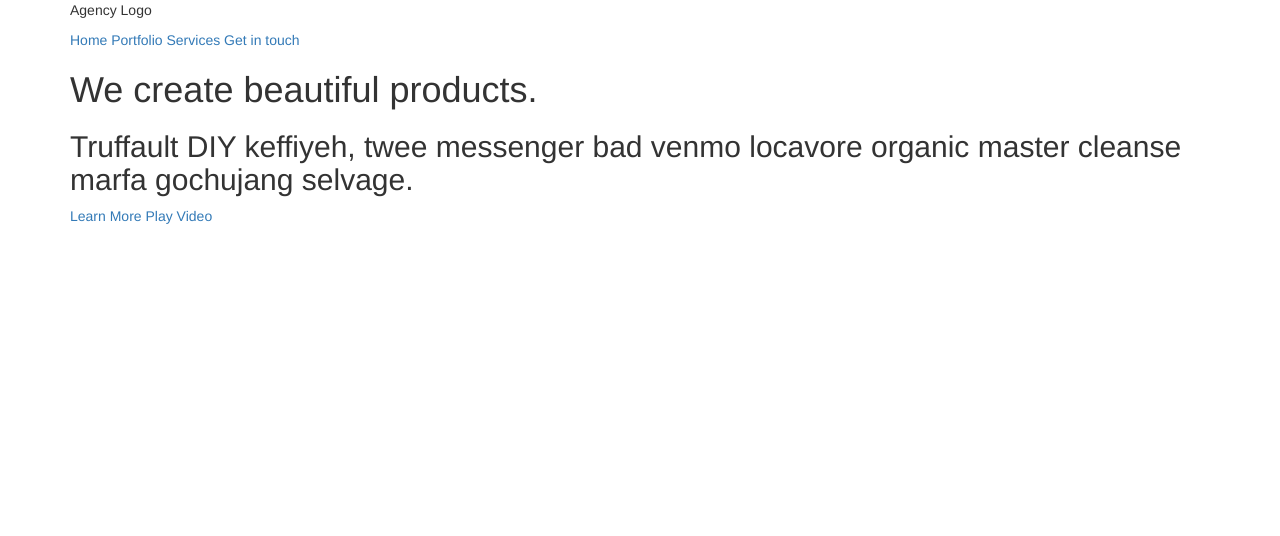
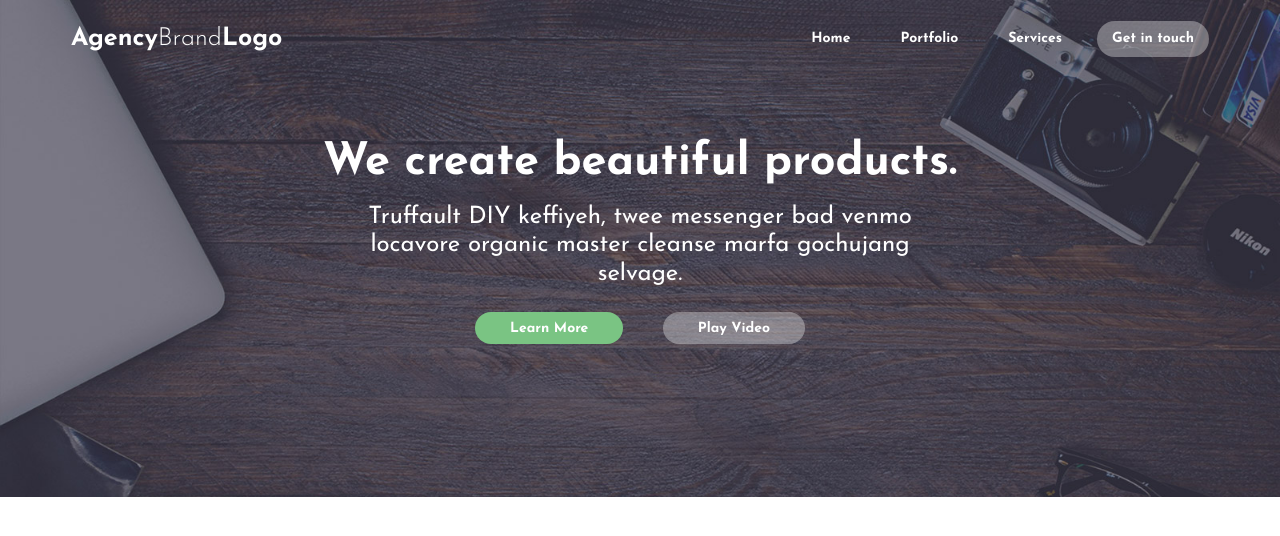
Before and after one commit to AdiyamGN/landing-page, a plain HTML site: page index.html in a window 1280 px wide. Drawn offline with nearby package versions, Linux system fonts and the light colour scheme.

Commit message:
coded and styled the banner section. Also included images in the images folder.

```diff
--- a/index.html
+++ b/index.html
@@ -4,40 +4,53 @@
 <head>
 	<meta charset="UTF-8">
 	<meta http-equiv="X-UA-Compatible" content="IE=edge,chrome=1">
+	<meta name="viewport" content="width=device-width, initial-scale=1.0">
 	<title>Agency Landing</title>
 	<link rel="stylesheet" href="https://cdnjs.cloudflare.com/ajax/libs/normalize/5.0.0/normalize.min.css">
 	<!-- Latest compiled and minified CSS -->
 	<link rel="stylesheet" href="https://maxcdn.bootstrapcdn.com/bootstrap/3.3.7/css/bootstrap.min.css" integrity="sha384-BVYiiSIFeK1dGmJRAkycuHAHRg32OmUcww7on3RYdg4Va+PmSTsz/K68vbdEjh4u" crossorigin="anonymous">
-	<!-- google font font-family: 'Josefin Sans', sans-serif;-->
+	<!-- google font -->
 	<link href="https://fonts.googleapis.com/css?family=Josefin+Sans:300,400,600,700" rel="stylesheet">
 	<!-- Custom Styles -->
-	<link rel="stylesheet" href="css/style.css">
+	<link rel="stylesheet" href="css/styles.css">
 
 </head>
 
 <body>
 	<section id="banner">
+		<div class="jumbotron">
 			<div class="container">
-			<header>
-				<p id="logo">Agency Logo</p>
-				<nav>
-					<a href="#">Home</a>
-					<a href="#">Portfolio</a>
-					<a href="#">Services</a>
-					<a href="#">Get in touch</a>
+				<div class="navbar header">
+					<div class="navbar-inner">
+
+						<a href="#" class="brand">Agency<span>Brand</span>Logo</a>
+						<nav class="pull-right">
+							<ul class="nav navbar-nav">
+								<li><a href="#">Home</a></li>
+								<li><a href="#">Portfolio</a></li>
+								<li><a href="#">Services</a></li>
+								<li><a href="#" class="button button_secondary button_small">Get in touch</a></li>
+							</ul>
 						</nav>
-			</header>
 
+					</div>
+
+				</div><!-- end navbar -->
+
+				<div class="content text-center">
 					<h1 class="title">We create beautiful products.</h1>
-  		<h2 class="subtitle">Truffault DIY keffiyeh, twee messenger bad venmo locavore organic master cleanse marfa gochujang selvage.</h2>
+					<h2 class="sub_title">Truffault DIY keffiyeh, twee messenger bad venmo locavore organic master cleanse marfa gochujang selvage.</h2>
+
 					<div class="button_wrapper">
   					<a href="#" class="button button_highlight">Learn More</a>
   					<a href="#" class="button button_secondary">Play Video</a>
   				</div>
+				</div><!-- content div ends -->
 
-		</div>
+			</div><!-- container div ends -->
+		</div><!-- Jumbotron div ends -->
 
-	</section>
+	</section><!-- banner section ends here -->
 
 </body>
 
--- /dev/null
+++ b/scss/styles.scss
@@ -0,0 +1,98 @@
+// ------------------------ Variables ------------------------ //
+
+$white: #FFFFFF;
+$highlight: #7ac483;
+$grey_background: #f2f1f8;
+$grey_copy: #b9b7c6;
+$dark_grey: #3f3d4e;
+
+
+// ------------------------ Global Styles ------------------------ //
+
+body {
+	font-family: 'Josefin Sans', sans-serif;
+	font-size: 14px;
+}
+
+.button {
+	border: none;
+	outline: none;
+	border-radius: 2rem;
+	padding: 0.85rem 3.5rem;
+	font-weight: 700;
+	color: $white;
+	text-decoration: none;
+	text-align: center;
+}
+
+.button_highlight {
+	background-color: $highlight;
+}
+
+.button_secondary {
+	background-color: rgba(250,250,250,0.35);
+}
+
+.button_small {
+	padding: 0.3rem 1.5rem;
+}
+
+
+// ------------------------ Banner Styles ------------------------ //
+
+.jumbotron {
+	background-image: url(../images/banner_background.jpg);
+	background-repeat: no-repeat;
+	background-size: cover;
+	padding-top: 0px;
+	.header {
+		padding: 2rem 0;
+	}
+	.brand {
+		color: $white;
+		font-weight: 700;
+		font-size: 2.5rem;
+		text-decoration: none;
+		span {
+			font-weight: 300;
+		}
+	}
+	nav {
+		li {
+			margin-left: 2rem;
+		}
+		a {
+			color: $white;
+			font-weight: 700;
+			padding-top: 8px;
+    	padding-bottom: 8px;
+			&:hover {
+				background-color: transparent;
+			}
+		}
+	}
+	.content {
+		padding: 4rem 0 8rem 0;
+		.title, .sub_title {
+			color: $white;
+		}
+		.title {
+			font-size: 4.5rem;
+			margin: 0;
+			font-weight: 700;
+		}
+		.sub_title {
+			font-size: 2.4rem;
+			font-weight: 400;
+			width: 50%;
+			margin: 1.5rem auto 2rem auto;
+			line-height: 1.2;
+		}
+		.button_wrapper {
+			margin: 3rem 0;
+			.button {
+				margin: 0 1.75rem;
+			}
+		}
+	}
+}
```
Also changed, not shown: css/styles.css (added), images/arrows_down.png (added), images/banner_background.jpg (added), images/logos.png (added), images/past_work_amazon.jpg (added), images/past_work_netflix.jpg (added), images/past_work_wordpress.jpg (added), 1 other file. Lines whose indentation alone changed are shown as unchanged.
